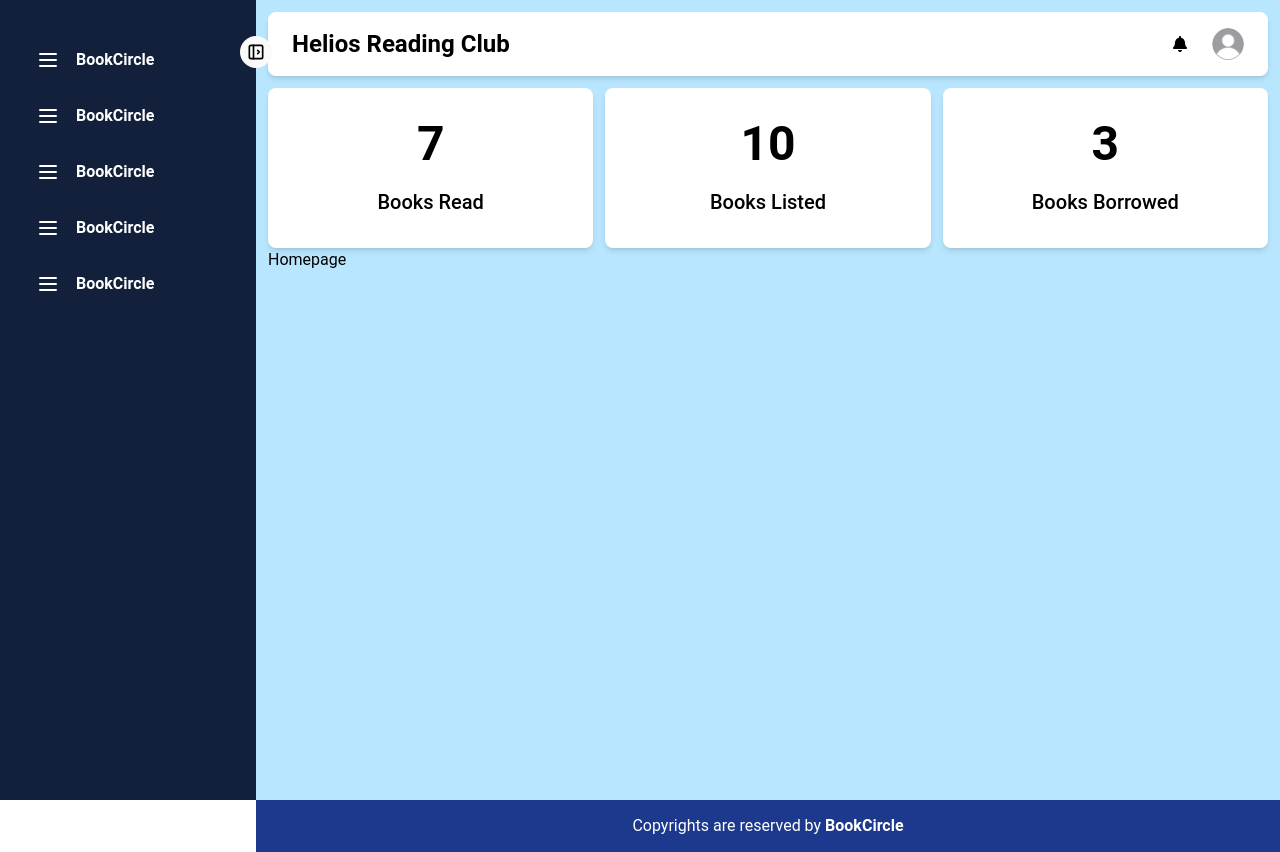
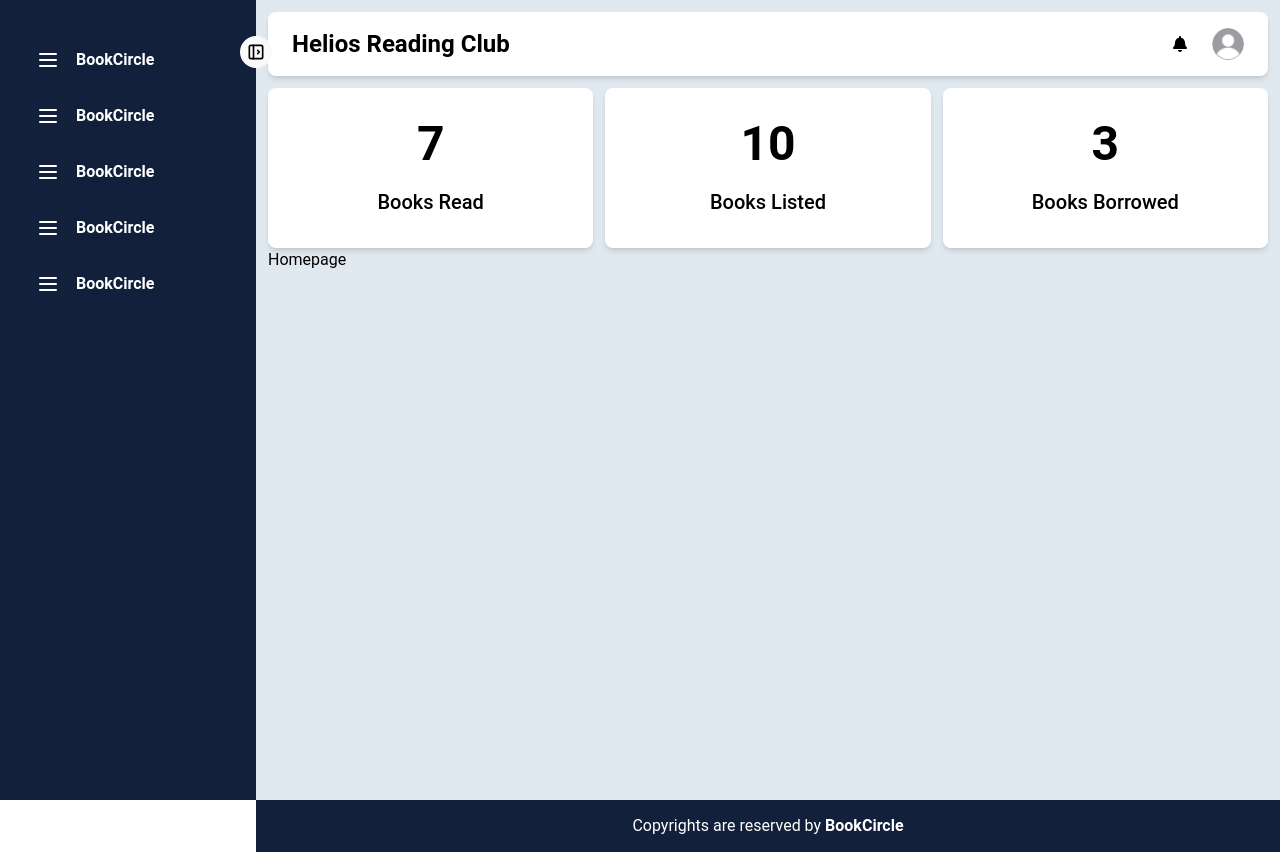
Before and after one commit to jainishpandya/frontend-project, a React (Vite) app: page /dashboard in a window 1280 px wide. Built offline with nearby package versions, Linux system fonts and the light colour scheme; sample sign-in values are in the browser's storage.

Commit message:
color modifications in dashboard components

```diff
--- a/src/components/Dashboard.jsx
+++ b/src/components/Dashboard.jsx
@@ -28,8 +28,8 @@ function Dashboard() {
       <div>
         <Sidebar barstate={open} barstatechange={setOpen} />
       </div>
-      <div className={'w-full'}>
-        <div className={'w-full h-screen p-3 bg-sky-200 space-y-3'}>
+      <div className={'w-full bg-br-blue-light'}>
+        <div className={'w-full h-screen p-3 color space-y-3'}>
           <Header />
           <div className='flex items-center justify-between space-x-3'>
           <div className="flex-1">
--- a/src/components/Footer.jsx
+++ b/src/components/Footer.jsx
@@ -2,7 +2,7 @@ import React from 'react'
 
 function Footer() {
   return (
-    <div className='w-full h-13 bg-blue-900 flex justify-center items-center'>
+    <div className='w-full h-13 bg-br-blue-medium flex justify-center items-center'>
       <div className='text-white'>Copyrights are reserved by <span className='font-bold'>BookCircle</span></div>
     </div>
   )
```
